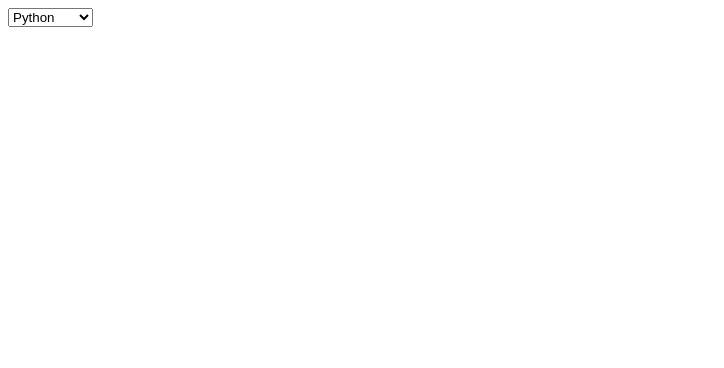
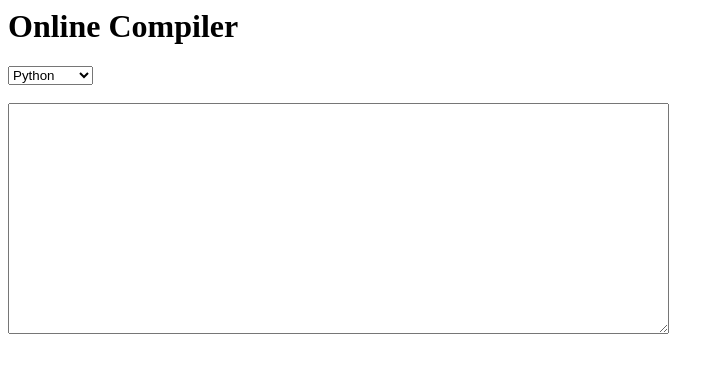
Before and after one commit to swork4126-pixel/online-compiler, a website: page index.html in a window 1280 px wide. Shown: the whole page, without its empty margins (0-724 px from the left). Drawn offline with Linux system fonts and the light colour scheme.

Commit message:
Add code input area to index.html
Added a textarea for code input to the online compiler.

```diff
--- a/index.html
+++ b/index.html
@@ -1,3 +1,5 @@
+<h1>Online Compiler</h1>
+
 <select id="language">
   <option value="python">Python</option>
   <option value="javascript">JavaScript</option>
@@ -8,3 +10,7 @@
   <option value="go">Go</option>
   <option value="rust">Rust</option>
 </select>
+
+<br><br>
+
+<textarea id="code" rows="15" cols="80"></textarea>
```
